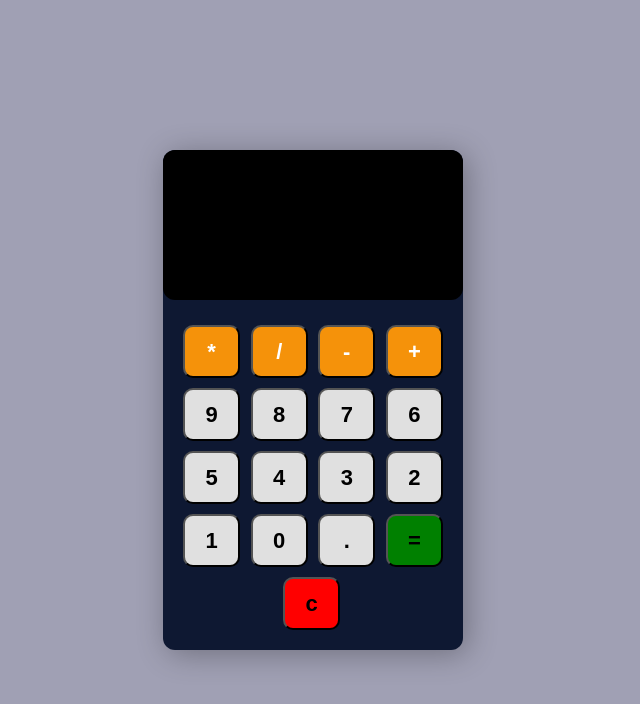
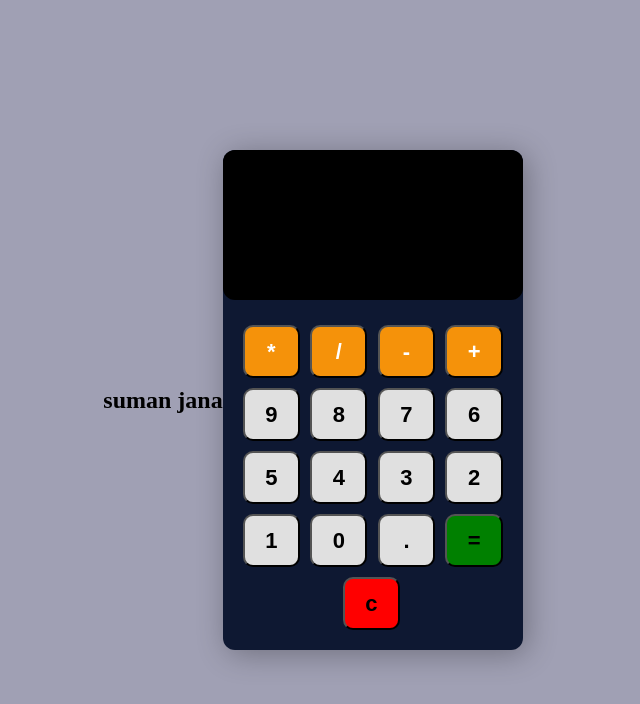
Before and after one commit to amitkabiraj/calculator, a plain HTML site: page index.html in a window 1280 px wide. Shown: the whole page, without its empty margins (327-967 px from the left). Drawn offline with Linux system fonts and the light colour scheme.

Commit message:
by suman jana

```diff
--- a/index.html
+++ b/index.html
@@ -9,6 +9,7 @@
 </head>
 <body>
     <!-- <h1>Calculator</h1> -->
+    <h2>suman jana</h2>
     <section class="calculator">
         <form action="">
             <input type="text" class="screen">
```
